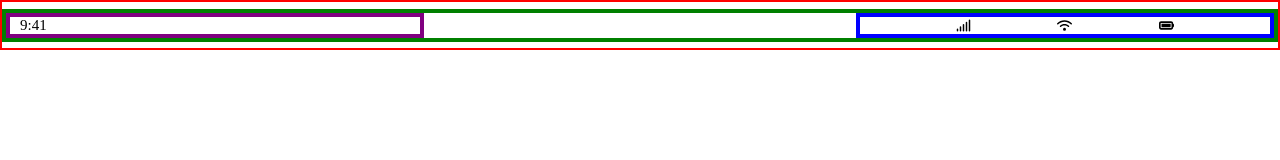
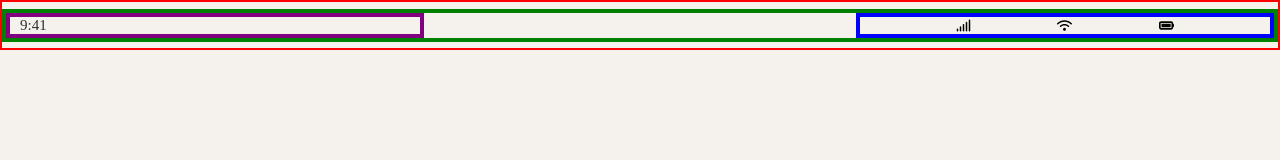
Before and after one commit to annabel-gopal/nology-coursework, a plain HTML site: page Intro-to-web-project/index.html in a window 1280 px wide. Drawn offline with Linux system fonts and the light colour scheme.

Commit message:
background and time colour added

```diff
--- a/Intro-to-web-project/styles.scss
+++ b/Intro-to-web-project/styles.scss
@@ -3,6 +3,7 @@
     margin: 0;
     padding:0;
     box-sizing: border-box;
+    background-color: rgb(245, 241, 236);
 }
 
 header {
@@ -29,6 +30,7 @@ header {
     padding: 0px 10px;
     display: flex;
     align-items: center;
+    color:rgb(45, 48, 52)
 }
 
 #icons {
```
Also changed, not shown: Intro-to-web-project/styles.css.
